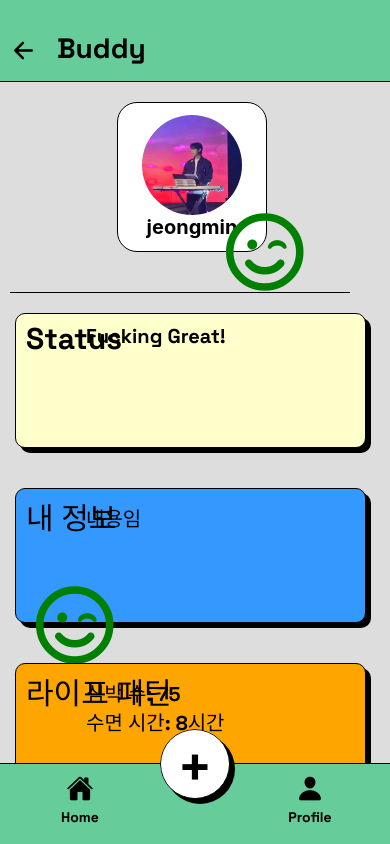
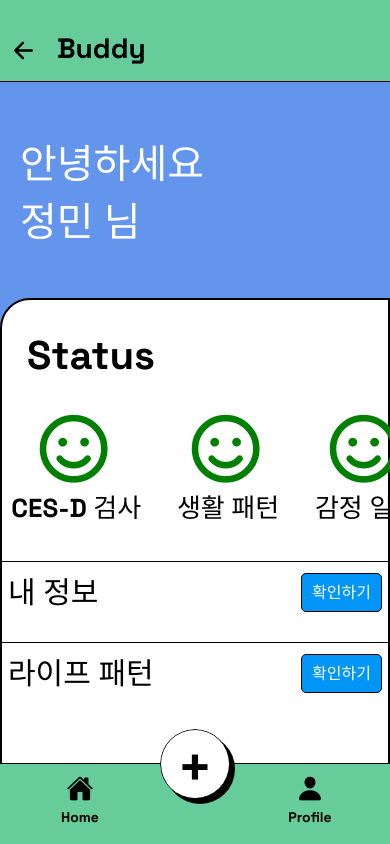
Before and after one commit to hshy1839/capstoneApp, a React Native app: screen /Profile in a window 390 px wide. Built offline with nearby package versions, Linux system fonts and the light colour scheme.

Commit message:
감정 일기장 UI 및 profile UI 수정

```diff
--- a/components/DepressionSurvey.js
+++ b/components/DepressionSurvey.js
@@ -4,7 +4,6 @@ import { useNavigation, useRoute } from '@react-navigation/native'; // 중복 im
 import { useFonts } from 'expo-font';
 import fonts from './Font';
 import Footer from './Footer';
-import SurveyScore from './SurveyScore';
 
 const DepressionSurvey = () => {
 
--- a/components/Profile.js
+++ b/components/Profile.js
@@ -1,5 +1,5 @@
-import React from 'react';
-import { StyleSheet, Text, View, ScrollView, Image, TouchableOpacity, SafeAreaView } from 'react-native';
+import React, { useEffect, useState } from 'react';
+import { StyleSheet, Text, View, ScrollView, Image, TouchableOpacity, SafeAreaView, Animated } from 'react-native';
 import { FontAwesome5 } from '@expo/vector-icons';
 import { useFonts } from 'expo-font';
 import { useNavigation } from '@react-navigation/native';
@@ -12,56 +12,70 @@ const Profile = () => {
     SpaceGroteskBold: fonts.spaceGroteskBold,
   });
 
+  const navigation = useNavigation();
+  const onPressMyInfo = () => {
+    navigation.navigate('Myinfo'); // MyInfo 스크린으로 이동
+  };
+
+  const [fadeAnim] = useState(new Animated.Value(0));
+
+  useEffect(() => {
+    Animated.timing(
+      fadeAnim,
+      {
+        toValue: 1,
+        duration: 2000, // 2초 동안 애니메이션 진행
+        useNativeDriver: true, // 네이티브 드라이버 사용
+      }
+    ).start();
+  }, []);
+
   if (!loaded) {
     return null;
   }
 
-  const navigation = useNavigation();
-  const onPressMyInfo = () => {
-    navigation.navigate('Myinfo'); // MyInfo 스크린으로 이동
-  };
   const user = {
-    username: 'jeongmin',
-    profileImage: require('../assets/profile.jpg'),
-    followers: 1000,
-    following: 500,
-    userposts: 3,
+    username: '정민',
   };
 
   return (
     <View style={styles.container}>
       <ScrollView style={styles.scrollViewContent}>
         <View style={styles.userInfo}>
-          <Image source={user.profileImage} style={styles.profileImage} />
-          <Text style={styles.username}>{user.username}</Text>
+          <Animated.Text style={[styles.username, { opacity: fadeAnim }]}>안녕하세요</Animated.Text>
+          <Animated.Text style={[styles.username, { opacity: fadeAnim }]}>{user.username} 님</Animated.Text>
         </View>
         <View style={styles.stats}></View>
         <View style={styles.componentContainer}>
-          <View style={styles.component1Background} />
-          <TouchableOpacity style={styles.component1}>
+          <View style={styles.component1}>
             <Text style={styles.component1Text}>Status</Text>
-            <Text style={styles.statusText}>Fucking Great!</Text>
-            <View style={styles.component1layoutIcon}>
-              <FontAwesome5 name="smile-wink" size={80} color="green" />
+            <View style={styles.iconContainer}>
+            <View style={styles.smileyIcons}>
+              <FontAwesome5 name="smile" size={70} color="green" />
+              <Text style={styles.testText}>CES-D 검사</Text>
             </View>
-          </TouchableOpacity>
-          <View style={styles.component2Background} />
-          <TouchableOpacity style={styles.component2} onPress={onPressMyInfo}>
+            <View style={styles.smileyIcons}>
+              <FontAwesome5 name="smile" size={70} color="green" />
+              <Text style={styles.testText}>생활 패턴</Text>
+            </View>
+            <View style={styles.smileyIcons}>
+              <FontAwesome5 name="smile" size={70} color="green" />
+              <Text style={styles.testText}>감정 일기</Text>
+            </View>
+            </View>
+          </View>
+          <View style={styles.component2} >
             <Text style={styles.component2Text}>내 정보</Text>
-            <Text style={styles.statusText}>내용임</Text>
-            <View style={styles.component2layoutIcon}>
-              <FontAwesome5 name="smile-wink" size={80} color="green" />
-            </View>
-          </TouchableOpacity>
-          <View style={styles.component3Background} />
-          <TouchableOpacity style={styles.component3}>
+            <TouchableOpacity style= {styles.checkMyinfo} onPress={onPressMyInfo}>
+              <Text style = {styles.myinfoBtn}>확인하기</Text>
+            </TouchableOpacity>
+          </View>
+          <View style={styles.component3}>
             <Text style={styles.component3Text}>라이프 패턴</Text>
-            <Text style={styles.statusText}>심박 수: 75</Text>
-            <Text style={styles.statusText}>수면 시간: 8시간</Text>
-            <View style={styles.component3layoutIcon}>
-              <FontAwesome5 name="smile-wink" size={80} color="green" />
-            </View>
-          </TouchableOpacity>
+            <TouchableOpacity style={styles.checkLifeCycle}>
+              <Text style={styles.lifecycleBtn}>확인하기</Text>
+            </TouchableOpacity>
+          </View>
         </View>
       </ScrollView>
       <Footer />
@@ -72,160 +86,126 @@ const Profile = () => {
 const styles = StyleSheet.create({
   container: {
     flex: 1,
-    backgroundColor: '#dddddd',
+    backgroundColor: 'cornflowerblue',
   },
   scrollViewContent: {
     maxHeight: '90%',
   },
   userInfo: {
-    flexDirection: 'column',
-    alignItems: 'center',
-    width: 150,
-    height: 150,
-    marginLeft: '30%',
-    marginTop: '5%',
-    borderRadius: 20,
-    borderColor: 'black',
-    borderWidth: 1.5,
-    backgroundColor: 'white',
-  },
-  profileImage: {
-    width: 100,
-    height: 100,
-    borderRadius: 50,
-    marginTop: 12,
+    flex:1,
+    marginTop : 50,
   },
   username: {
-    fontSize: 20,
-    fontWeight: 'bold',
-    color: 'black',
-  },
-  stats: {
-    flexDirection: 'row',
-    justifyContent: 'space-around',
-    padding: 20,
-    width: 340,
-    left: 10,
-    borderBottomWidth: 1,
-    borderColor: 'black',
-  },
-  statsText: {
-    color: 'black',
+    fontSize: 40,
+    fontFamily : 'SpaceGroteskBold',
+    color: 'white',
+    textAlign : 'left',
+    marginLeft : 20,
   },
   componentContainer: {
     flexDirection: 'column', // 세로 정렬
     justifyContent: 'space-between', // 요소들 간 간격을 동일하게 배치
-    marginTop: 20,
-  },
-  component1Background: {
-    backgroundColor: 'black',
-    width: '90%',
-    height: 135,
-    zIndex: -1,
-    borderRadius: 10,
-    justifyContent: 'center',
-    alignItems: 'center',
-    position: 'absolute',
-    top: 5,
-    left: 20,
+    marginTop: 50,
+    backgroundColor : 'white',
+    borderTopStartRadius : 30,
+    borderWidth : 2.5,
+    borderColor : 'black',
   },
   component1: {
-    backgroundColor: '#ffffcc',
-    borderRadius: 10,
+    borderRadius: 0,
     width: '90%',
-    height: 135,
+    height : '40%',
     padding: 20,
     marginBottom: 20,
-    borderWidth: 1.5,
-    borderColor: 'black',
+    marginTop : 10,
     left: 15,
-  },
-  component1layoutIcon: {
-    width: '100%',
-    height: 100,
-    top: -190,
-    left: 190,
+    flexDirection: 'column',
   },
   component1Text: {
-    fontSize: 30,
-    width: '100%',
-    height: 100,
-    top: -15,
+    fontSize: 40,
     marginLeft: -10,
     fontFamily: 'SpaceGroteskBold',
+    color : 'black',
   },
-  statusText: {
+  statusText1: {
+    marginTop : 108,
     fontSize: 20,
-    width: '100%',
-    height: 100,
-    top: -50,
-    left: 50,
     fontFamily: 'SpaceGroteskBold',
-  },
-  component2Background: {
-    backgroundColor: 'black',
-    width: '90%',
-    height: 135,
-    zIndex: -1,
-    borderRadius: 10,
-    justifyContent: 'center',
-    alignItems: 'center',
-    position: 'absolute',
-    marginTop: 180,
-    left: 20,
+    color : 'black',
   },
   component2: {
-    backgroundColor: '#3399ff',
-    borderRadius: 10,
-    width: '90%',
-    height: 135,
-    padding: 20,
-    marginBottom: 20,
-    borderWidth: 1.5,
+    width: '100%',
+    padding: 6,
+    borderTopWidth: 1.5,
     borderColor: 'black',
     marginTop: 20,
-    left: 15,
+    flexDirection: 'row',
   },
   component2Text: {
     fontSize: 30,
-    width: '100%',
-    height: 100,
-    top: -15,
-    marginLeft: -10,
     fontFamily: 'SpaceGroteskBold',
   },
-  component3Background: {
-    backgroundColor: 'black',
-    width: '90%',
-    height: 135,
-    zIndex: -1,
-    borderRadius: 10,
-    justifyContent: 'center',
-    alignItems: 'center',
-    position: 'absolute',
-    marginTop: 355,
-    left: 20,
+  component3: {
+    width: '100%',
+    padding: 6,
+    marginBottom: 70, // 여백 추가
+    borderTopWidth: 1.5,
+    borderColor: 'black',
+    flexDirection: 'row',
   },
-  component3: {
-    backgroundColor: 'orange',
-    borderRadius: 10,
-    width: '90%',
-    height: 135,
-    padding: 20,
-    marginBottom: 40, // 여백 추가
-    borderWidth: 1.5,
-    borderColor: 'black',
-    marginTop: 20,
-    left: 15,
+  text3Container : {
+    flexDirection :"column",
   },
   component3Text: {
     fontSize: 30,
-    width: '100%',
-    height: 100,
-    top: -15,
-    marginLeft: -10,
     fontFamily: 'SpaceGroteskBold',
   },
+  checkMyinfo : {
+    marginTop : 5,
+    marginLeft : 'auto',
+    backgroundColor : '#0095f6',
+    borderWidth : 1.5,
+    borderRadius : 5,
+  },
+  myinfoBtn: {
+    backgroundColor: 'transparent', // 배경색 투명으로 설정
+    paddingHorizontal: 10, // 텍스트 주변의 가로 여백
+    paddingVertical: 5,
+    color : 'white',
+    fontFamily : 'SpaceGroteskBold',
+    fontSize : 16,
+  },
+  checkLifeCycle : {
+    marginTop : 5,
+    marginLeft : 'auto',
+    backgroundColor : '#0095f6',
+    borderWidth : 1.5,
+    borderRadius : 5,
+  },
+  lifecycleBtn: {
+    backgroundColor: 'transparent', // 배경색 투명으로 설정
+    paddingHorizontal: 10, // 텍스트 주변의 가로 여백
+    paddingVertical: 5,
+    color : 'white',
+    fontFamily : 'SpaceGroteskBold',
+    fontSize : 16,
+  },
+  smileyIcons: {
+    flexDirection: 'column',
+    alignItems: 'center',
+    marginRight : '20%',
+    marginLeft : '-10%',
+    marginTop : 30,
+  },
+  testText: {
+    marginLeft: 5,
+    fontSize: 26,
+    fontFamily: 'SpaceGroteskBold',
+    color: 'black',
+  },
+  iconContainer : {
+    flexDirection : 'row',
+  }
 });
 
 export default Profile;
--- a/components/SentimentAnalysis.js
+++ b/components/SentimentAnalysis.js
@@ -1,18 +1,28 @@
 import React, { useState } from 'react';
-import { View, Text, TouchableOpacity, StyleSheet } from 'react-native';
+import { View, Text, TouchableOpacity, StyleSheet, ScrollView, Alert } from 'react-native';
 import CalendarPicker from 'react-native-calendar-picker';
 import { useNavigation } from '@react-navigation/native';
+import Footer  from './Footer';
 
 const SentimentAnalysis = () => {
   const navigation = useNavigation();
   const [selectedDate, setSelectedDate] = useState(null);
 
   const gotoDiary = () => {
-    navigation.navigate('Diary', { selectedDate });
+    if (selectedDate === null) {
+      Alert.alert('알림', '날짜를 선택하세요 !!');
+    } else {
+      navigation.navigate('Diary', { selectedDate });
+    }
   }
 
   return (
     <View style={styles.container}>
+      <View style ={styles.title}>
+        <Text style={styles.titleText}>감정 분석 일기</Text>
+        <Text style={styles.subtitleText}>날짜를 선택 후 일기를 작성하세요</Text>
+      </View>
+      <ScrollView style = {styles.content}>
       <View style={styles.calendar}>
         <CalendarPicker
           selectedStartDate={selectedDate}
@@ -25,6 +35,8 @@ const SentimentAnalysis = () => {
           <Text style={styles.buttonText}>감정 일기장 쓰기</Text>
         </TouchableOpacity>
       </View>
+      </ScrollView>
+      <Footer />
     </View>
   );
 };
@@ -35,6 +47,23 @@ const styles = StyleSheet.create({
     backgroundColor: 'white',
     justifyContent: 'center',
     alignItems: 'center',
+  },
+  content : {
+    maxHeight : "90%",
+  },
+  title : {
+    alignItems : 'center',
+    marginTop : 20,
+    marginBottom : 20,
+  },
+  titleText : {
+    fontSize : 30,
+    fontFamily : "SpaceGroteskBold"
+  },
+  subtitleText : {
+    fontSize : 20,
+    fontFamily : "SpaceGroteskBold",
+    marginTop : 50,
   },
   addDiaryBtn: {
     borderColor: 'black',
@@ -47,6 +76,7 @@ const styles = StyleSheet.create({
     borderRadius: 5,
     marginTop: 30,
     marginLeft : '10%',
+    marginBottom : '50%',
   },
   buttonText: {
     fontSize: 18,
@@ -54,8 +84,10 @@ const styles = StyleSheet.create({
   },
   calendar: {
     flex: 1,
-    width: '100%',
     backgroundColor: 'white',
+    marginTop : 50,
+    alignContent : 'center',
+    textAlign : 'center',
   },
   diaryLog: {
     flex: 1,
```
